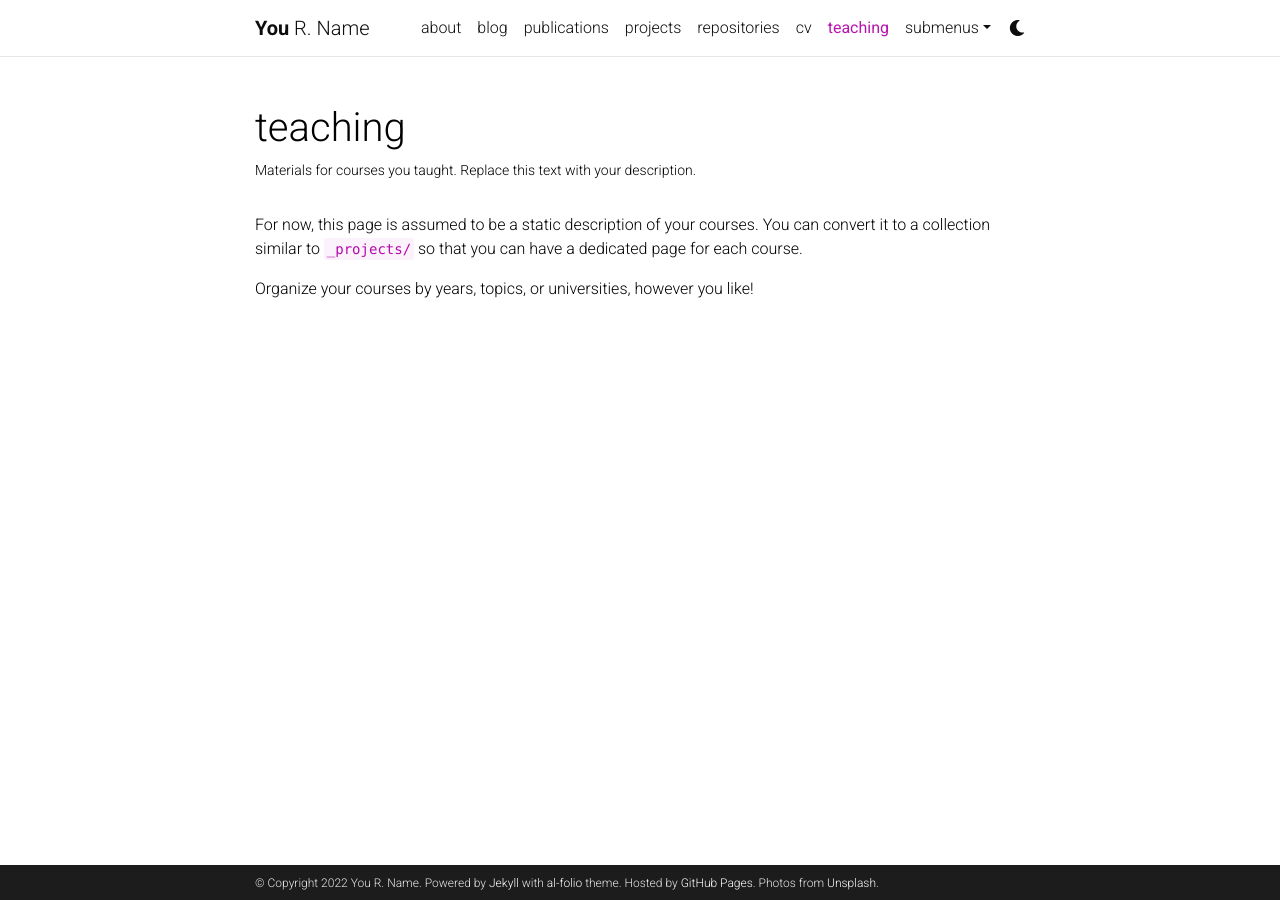
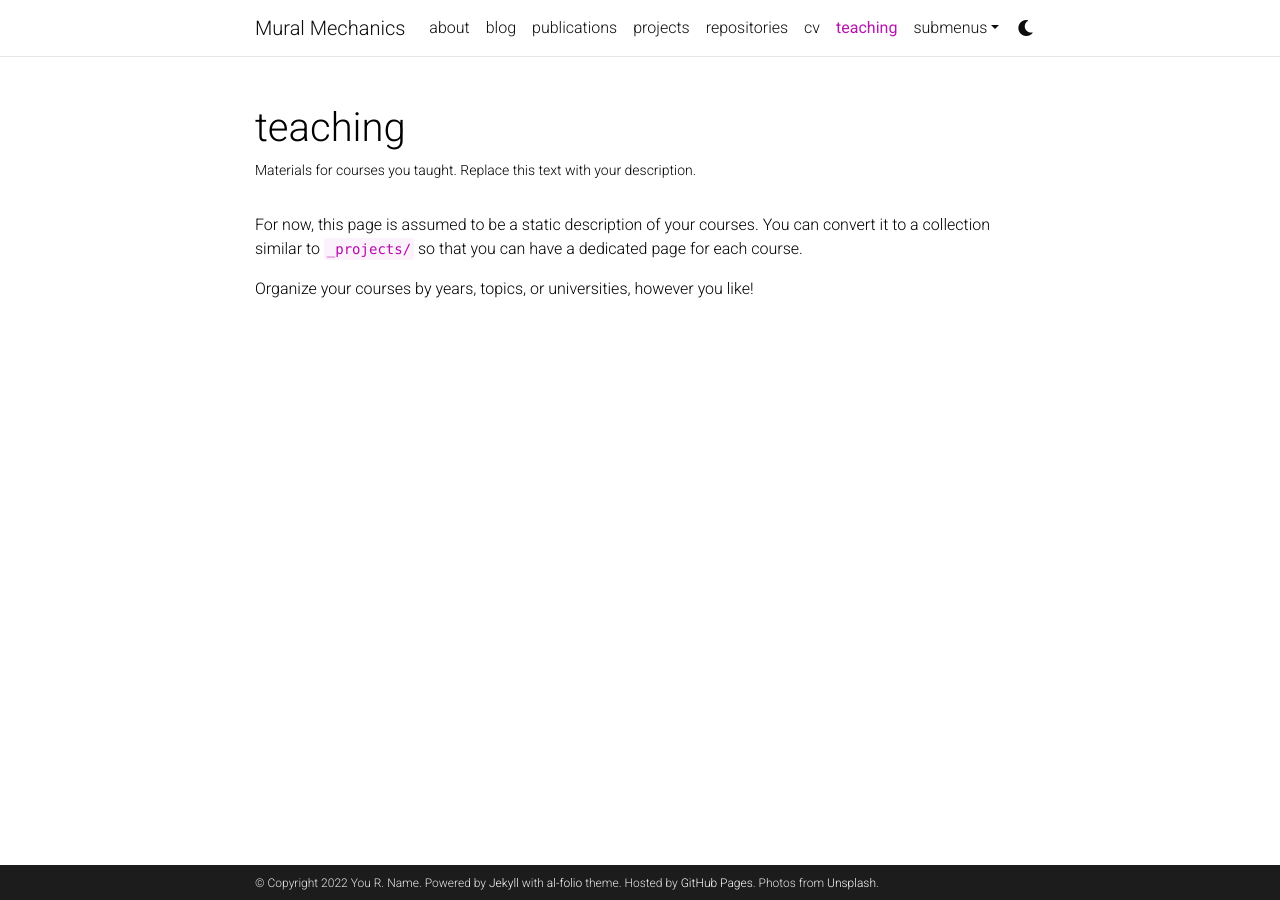
Before and after one commit to boss328/Hero-Villain-Little-vs.-Luther-, a Jekyll site: the page built from _pages/teaching.md, in a window 1280 px wide. Built offline with Jekyll 4.4.1, drawn with Linux system fonts in a browser that asks for light colours; comment, search, counter and statistics services are not loaded; a style sheet for code colours, icons or effects is not loaded.

Commit message:
Update _config.yml

```diff
--- a/_config.yml
+++ b/_config.yml
@@ -2,7 +2,7 @@
 # Site settings
 # -----------------------------------------------------------------------------
 
-title: blank # the website title (if blank, full name will be used instead)
+title: Mural Mechanics
 first_name: You
 middle_name: R.
 last_name: Name
@@ -18,7 +18,7 @@ keywords: jekyll, jekyll-theme, academic-website, portfolio-website  # add your
 lang: en # the language of your site (for example: en, fr, cn, ru, etc.)
 icon: ⚛️  # the emoji used as the favicon (alternatively, provide image name in /assets/img/)
 
-url: https://alshedivat.github.io # the base hostname & protocol for your site
+url: muralmechanics.art # the base hostname & protocol for your site
 baseurl: /al-folio # the subpath of your site, e.g. /blog/
 last_updated: false # set to true if you want to display last updated in the footer
 impressum_path:  # set to path to include impressum link in the footer, use the same path as permalink in a page, helps to conform with EU GDPR
```
